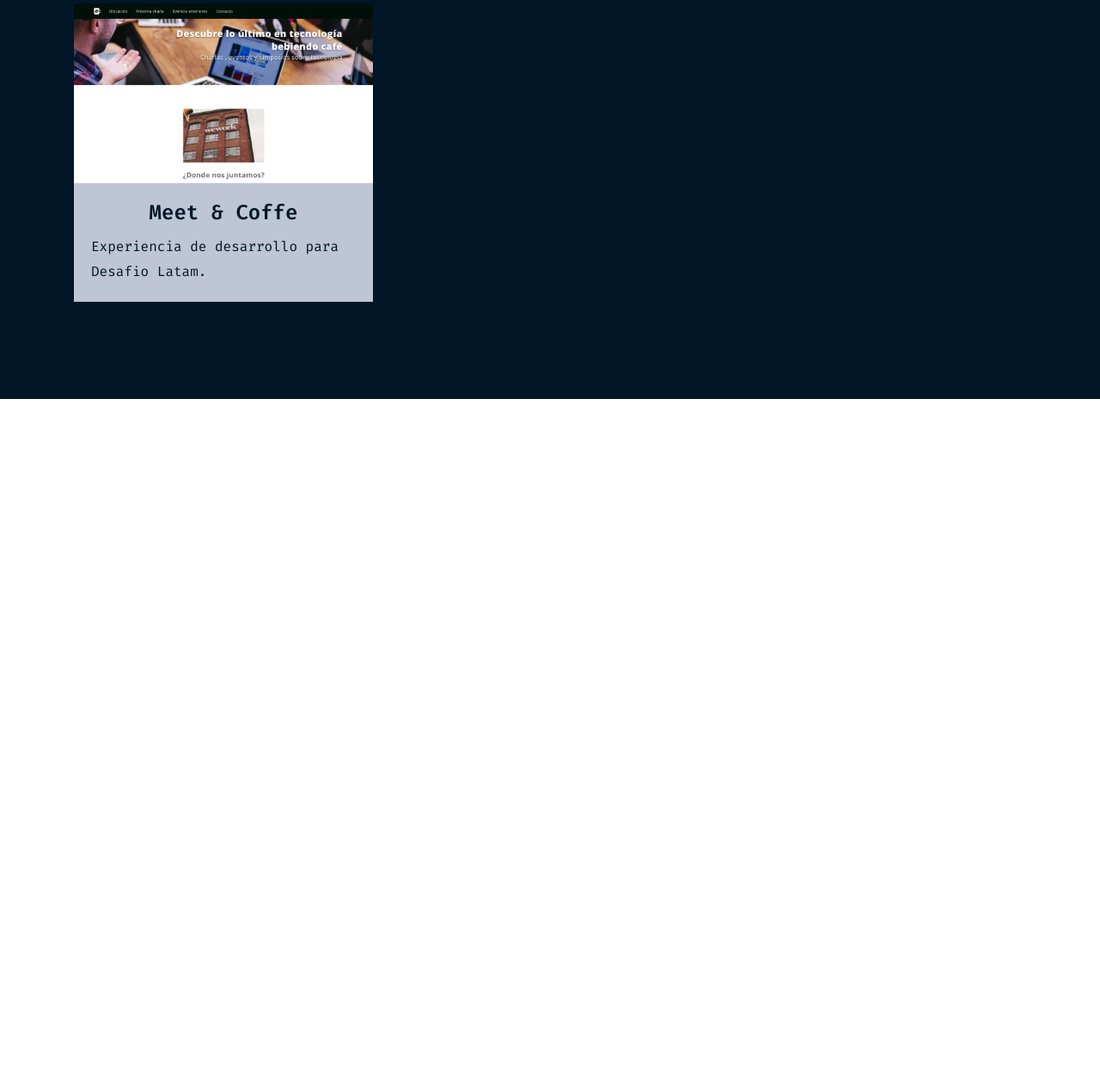
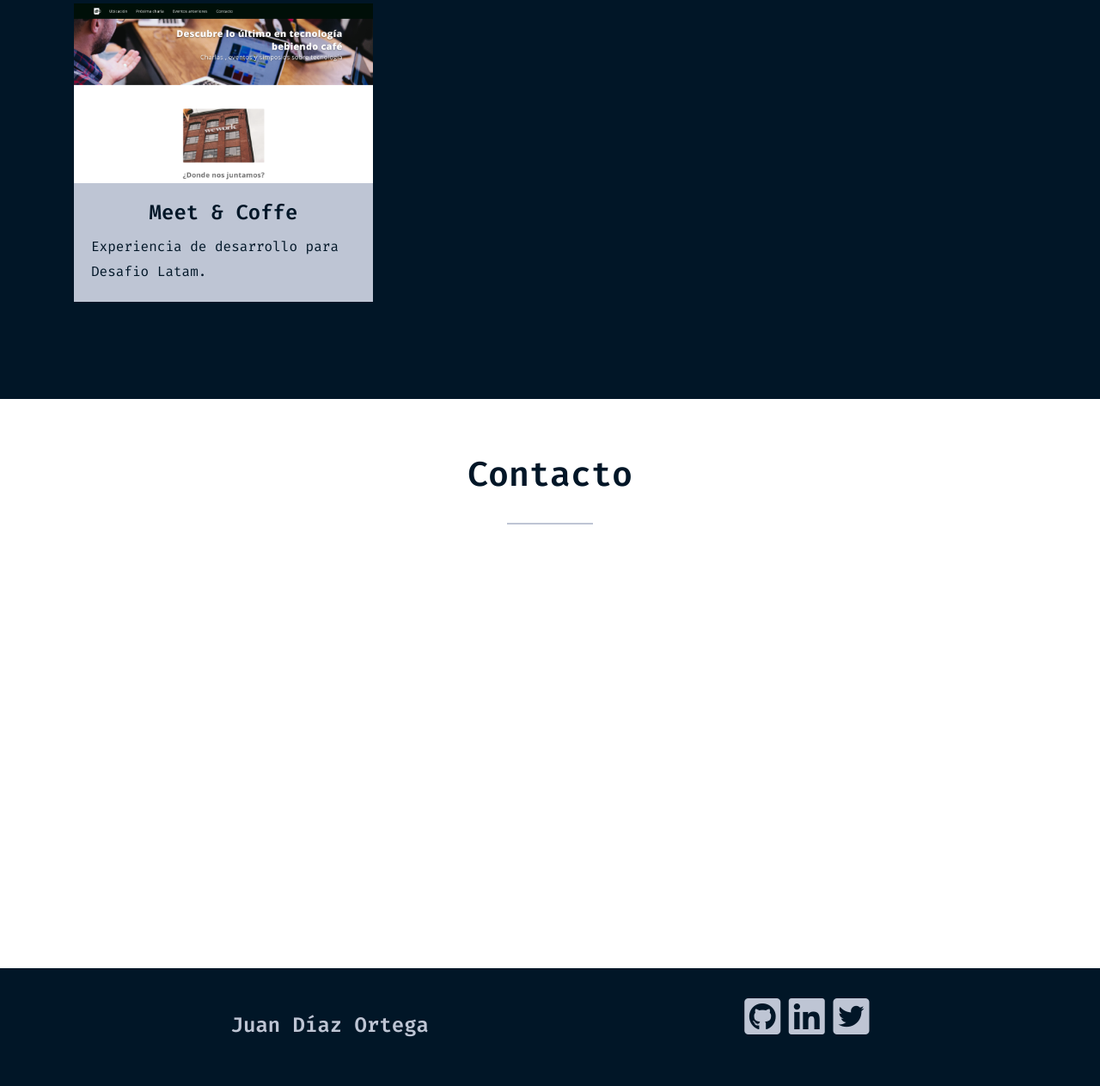
Before and after one commit to EntwistleOx/portafolio-desafio-latam, a plain HTML site: page index.html in a window 1280 px wide. Shown: the part 2909-4172 px from the top of the page at 86% size. Before the commit the page ends 3373 px from the top, so only its background shows below. Drawn offline with nearby package versions, Linux system fonts and the light colour scheme; a script that the page names is missing.

Commit message:
added contact and footer

```diff
--- a/assets/css/style.css
+++ b/assets/css/style.css
@@ -108,3 +108,24 @@ hr {
 #works .card-body {
   color: var(--dark);
 }
+
+/* Contact, Footer */
+#footer {
+  padding: 2rem 1rem 2rem;
+}
+
+/* Footer */
+#footer p {
+  font-size: 1.5rem;
+  font-weight: 600;
+  margin-bottom: 1.5rem;
+}
+
+#footer a {
+  color: var(--light);
+}
+
+#footer a:hover {
+  color: var(--white);
+  text-decoration: none;
+}
--- a/index.html
+++ b/index.html
@@ -369,6 +369,83 @@
         </div>
       </div>
     </section>
+
+    <!-- Contact -->
+    <section id="contact" class="container">
+      <h2 class="text-center">Contacto</h2>
+      <hr />
+      <div
+        class="typeform-widget"
+        data-url="https://form.typeform.com/to/YUr9AZSh?typeform-medium=embed-snippet"
+        data-transparency="100"
+        data-hide-headers="true"
+        data-hide-footer="true"
+        style="width: 100%; height: 420px"
+      ></div>
+      <script>
+        (function () {
+          var qs,
+            js,
+            q,
+            s,
+            d = document,
+            gi = d.getElementById,
+            ce = d.createElement,
+            gt = d.getElementsByTagName,
+            id = 'typef_orm',
+            b = 'https://embed.typeform.com/';
+          if (!gi.call(d, id)) {
+            js = ce.call(d, 'script');
+            js.id = id;
+            js.src = b + 'embed.js';
+            q = gt.call(d, 'script')[0];
+            q.parentNode.insertBefore(js, q);
+          }
+        })();
+      </script>
+    </section>
+
+    <!-- Footer -->
+    <footer id="footer" class="bg-owl">
+      <div
+        class="container d-flex flex-column flex-md-row justify-content-around align-items-center align-items-md-baseline"
+      >
+        <p>Juan Díaz Ortega</p>
+        <div>
+          <a href="https://github.com" target="_blank">
+            <i class="fab fa-github-square fa-3x"></i>
+          </a>
+          <a href="https://linkedin.com" target="_blank">
+            <i class="fab fa-linkedin fa-3x"></i>
+          </a>
+          <a href="https://twitter.com" target="_blank">
+            <i class="fab fa-twitter-square fa-3x"></i>
+          </a>
+        </div>
+      </div>
+    </footer>
+
+    <!-- Modal -->
+    <div
+      class="modal fade"
+      id="modal"
+      tabindex="-1"
+      aria-labelledby="modalLabel"
+      aria-hidden="true"
+    >
+      <div class="modal-dialog modal-xl modal-dialog-centered">
+        <div class="modal-content">
+          <div class="modal-body p-0">
+            <iframe
+              id="modal-iframe"
+              src=""
+              width="100%"
+              height="100%"
+            ></iframe>
+          </div>
+        </div>
+      </div>
+    </div>
     <!-- JQuery 3.5.1 -->
     <script src="https://code.jquery.com/jquery-3.5.1.min.js"></script>
 
```
